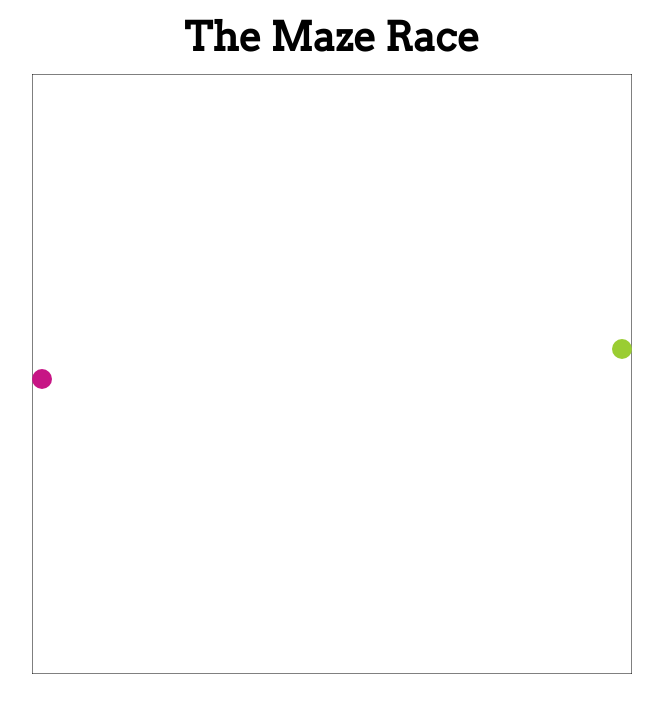
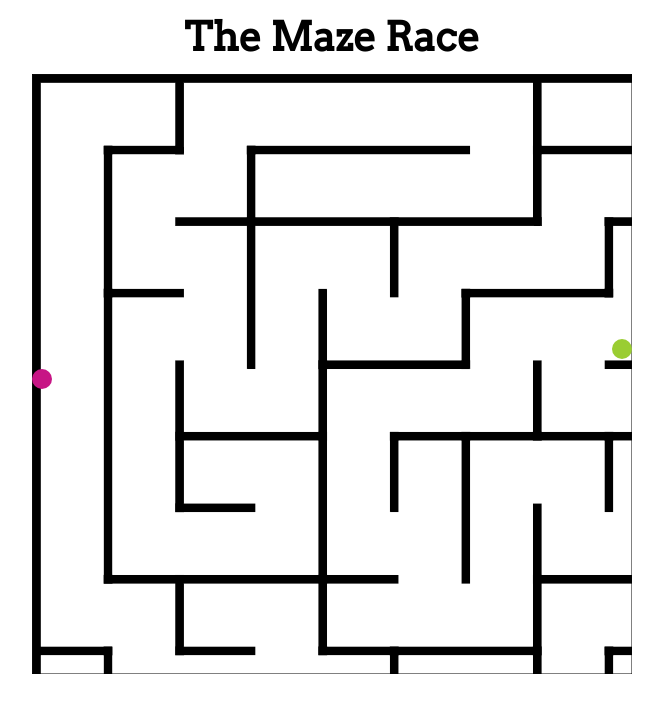
Before and after one commit to carriestreed/project-one, a plain HTML site: page index.html in a window 1280 px wide. Shown: the whole page, without its empty margins (316-979 px from the left). Drawn offline with Linux system fonts and the light colour scheme.

Commit message:
working on getting maze image to appear correctly

```diff
--- a/app-canvas-practice.js
+++ b/app-canvas-practice.js
@@ -13,15 +13,16 @@ http://html5.litten.com/moving-shapes-on-the-html5-canvas-with-the-keyboard/
 /////global variables/////
 var canvas;
 var ctx;
-var dx = 5;             //horizontal speed
-var dy = 5;             //vertical speed
-var circRadius  = 10;   //radius of circle
-var p1positionX = 10;   //p1 horizontal position
-var p1positionY = 305;  //p1 vertical position
-var p2positionX = 590;  //p2 horizontal position
-var p2positionY = 275;  //p2 vertical position
-var WIDTH = 600;
-var HEIGHT = 600;
+var dx = 10;            //horizontal speed
+    dy = 10;            //vertical speed
+    circRadius  = 10;   //radius of circle
+    p1positionX = 10;   //p1 horizontal position
+    p1positionY = 305;  //p1 vertical position
+    p2positionX = 590;  //p2 horizontal position
+    p2positionY = 275;  //p2 vertical position
+    mazeImg     = new Image();
+    WIDTH       = 600;
+    HEIGHT      = 600;
 /////////////////////////
 
 function player1(p1positionX, p1positionY, r) {  //creates player1 marker
@@ -36,8 +37,7 @@ ctx.arc(p2positionX, p2positionY, r, 0, Math.PI*2, true);
   ctx.fill();
 }
 
-
-function rect(x, y, w, h) {  //maze canvas for p1
+function rect(x, y, w, h) {  //maze canvas rectangle
   ctx.beginPath();
   ctx.rect(x, y, w, h);
   ctx.closePath();
@@ -45,22 +45,15 @@ ctx.fill();
   ctx.stroke();
 }
 
-
-// function rect(p2positionX,p2positionY, w, h) {  //maze canvas for p2
-// ctx.beginPath();
-// ctx.rect(p2positionX, p2positionY, w, h);
-// ctx.closePath();
-// ctx.fill();
-// ctx.stroke();
-// }
-
-function clear() { //allows to clear canvas (for movement)
+function clear() {  //allows to clear canvas (for movement)
   ctx.clearRect(0, 0, WIDTH, HEIGHT);
+  ctx.drawImage(mazeImg, 0, 0);
 }
 
-function init() { //reference to canvas to allow draw
-canvas = document.getElementById('canvas');
-ctx = canvas.getContext('2d');
+function init() {   //reference to canvas to allow draw
+  canvas      = document.querySelector('#canvas');
+  ctx         = canvas.getContext('2d');
+  mazeImg.src = 'img/maze.gif';
   return setInterval(draw, 10);
 }
 
@@ -121,16 +114,20 @@ function moveP2(p2){
 //magggiccc???
 function draw() {
   clear();
-  ctx.fillStyle = 'white';
-  ctx.strokeStyle = 'black';
-  rect(0,0,WIDTH,HEIGHT);                 //rect is maze rectangle container
-  ctx.fillStyle = 'MediumVioletRed';      //player 1 marker color
+  ctx.fillStyle   = 'rgba(0, 0, 0, 0)';           //canvas bg set to transparent
+  ctx.strokeStyle = 'black';                      //canvas outline color
+  rect(0,0,WIDTH,HEIGHT);                         //rect is maze rectangle container
+  ctx.fillStyle   = 'MediumVioletRed';            //player 1 marker color
   player1(p1positionX, p1positionY, circRadius);  //player 1 marker position
-  ctx.fillStyle = 'YellowGreen';          //player 2 marker color
+  ctx.fillStyle   = 'YellowGreen';                //player 2 marker color
   player2(p2positionX, p2positionY, circRadius);  //player 2 marker position
 }
 
 init();
 
-window.addEventListener('keydown',moveP1,true); //listens for p1 keydown
-window.addEventListener('keydown',moveP2,true); //listens for p2 keydown
+window.addEventListener('keydown', moveP1, true); //listens for p1 keydown
+window.addEventListener('keydown', moveP2, true); //listens for p2 keydown
+/* currently, only 1 player at a time can hold down the key
+for continuous movement. Unless both players are constantly
+keying down, the game is technically broken
+----solution could be a while loop??? */
```
Also changed, not shown: index.html (+0 -6 lines). Lines whose indentation alone changed are shown as unchanged.
